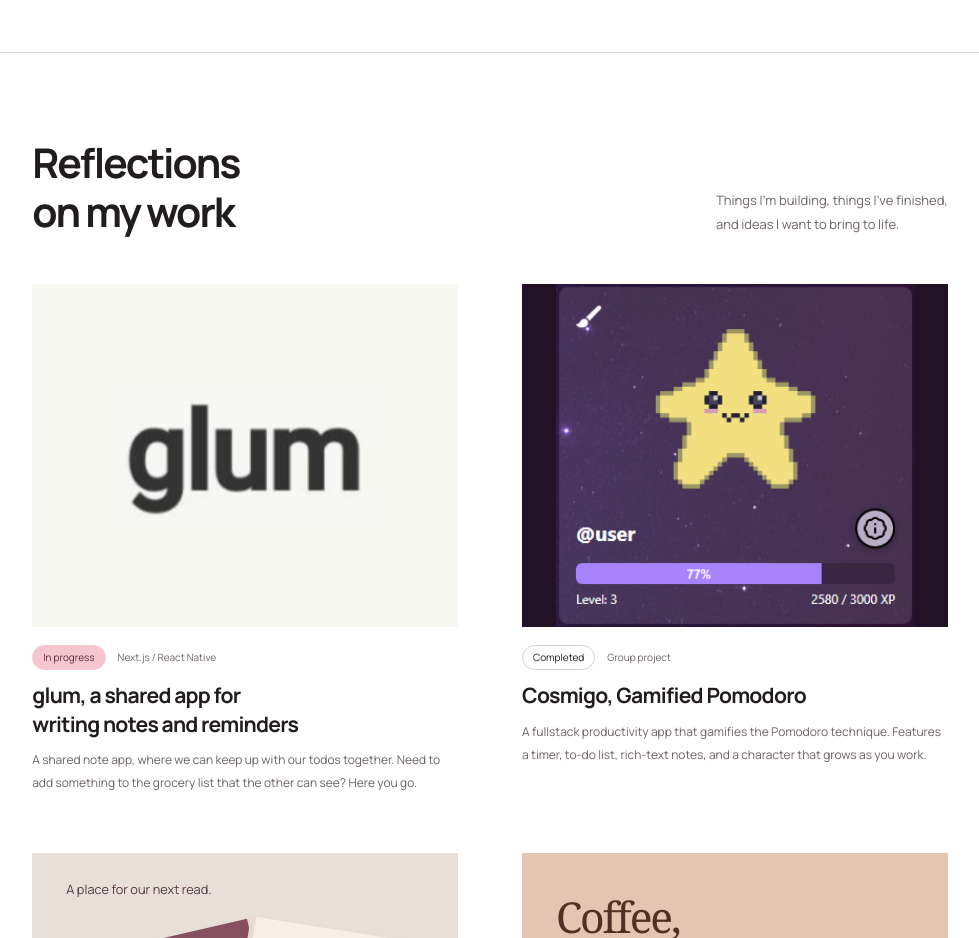
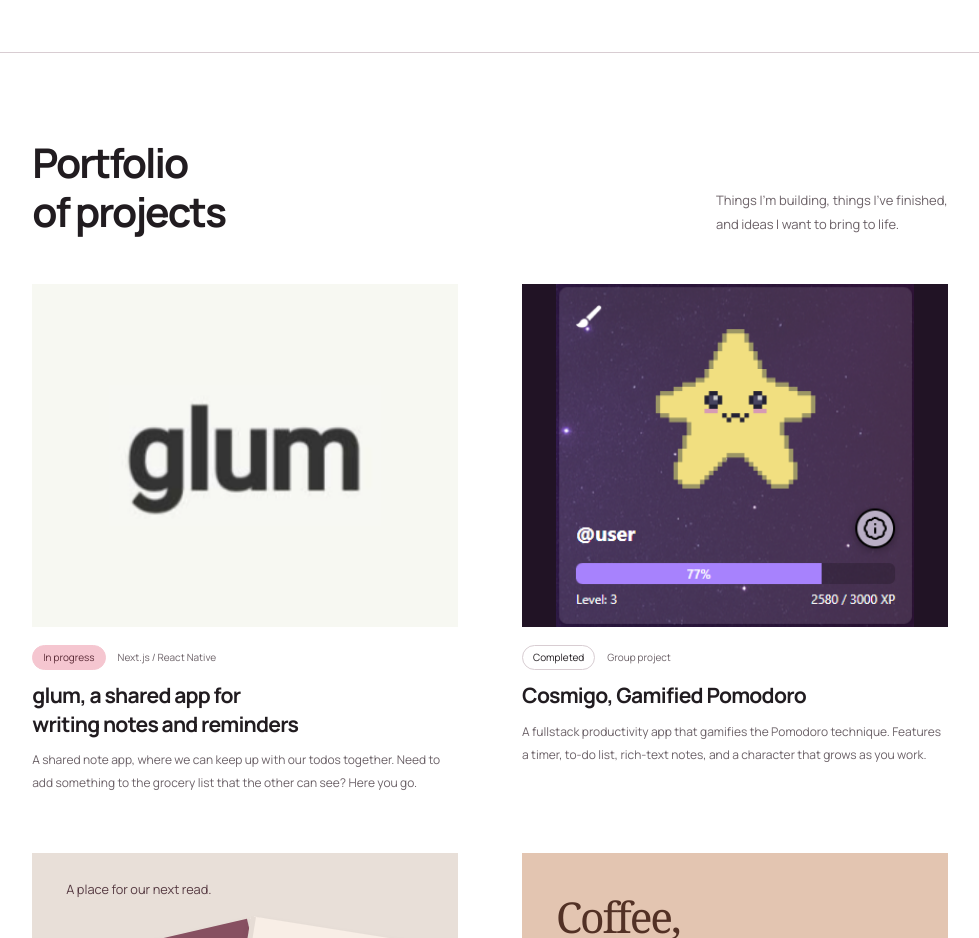
Before and after one commit to Minhya/Minhya.github.io, a Next.js app: page / in a window 1280 px wide. Shown: the part 1640-2578 px from the top of the page, without its empty margins (245-1224 px from the left). Built offline with nearby package versions, Linux system fonts and the light colour scheme.

Commit message:
Rename project portfolio heading

```diff
--- a/src/components/Projects.tsx
+++ b/src/components/Projects.tsx
@@ -7,7 +7,7 @@ export function Projects() {
   return (
     <section id="projects" className="page-section work-section">
       <div className="work-heading">
-        <h2 className="section-title">Reflections on my work</h2>
+        <h2 className="section-title">Portfolio of projects</h2>
         <p>Things I’m building, things I’ve finished,<br className="hidden sm:block" /> and ideas I want to bring to life.</p>
       </div>
       <div className="project-grid">
```
